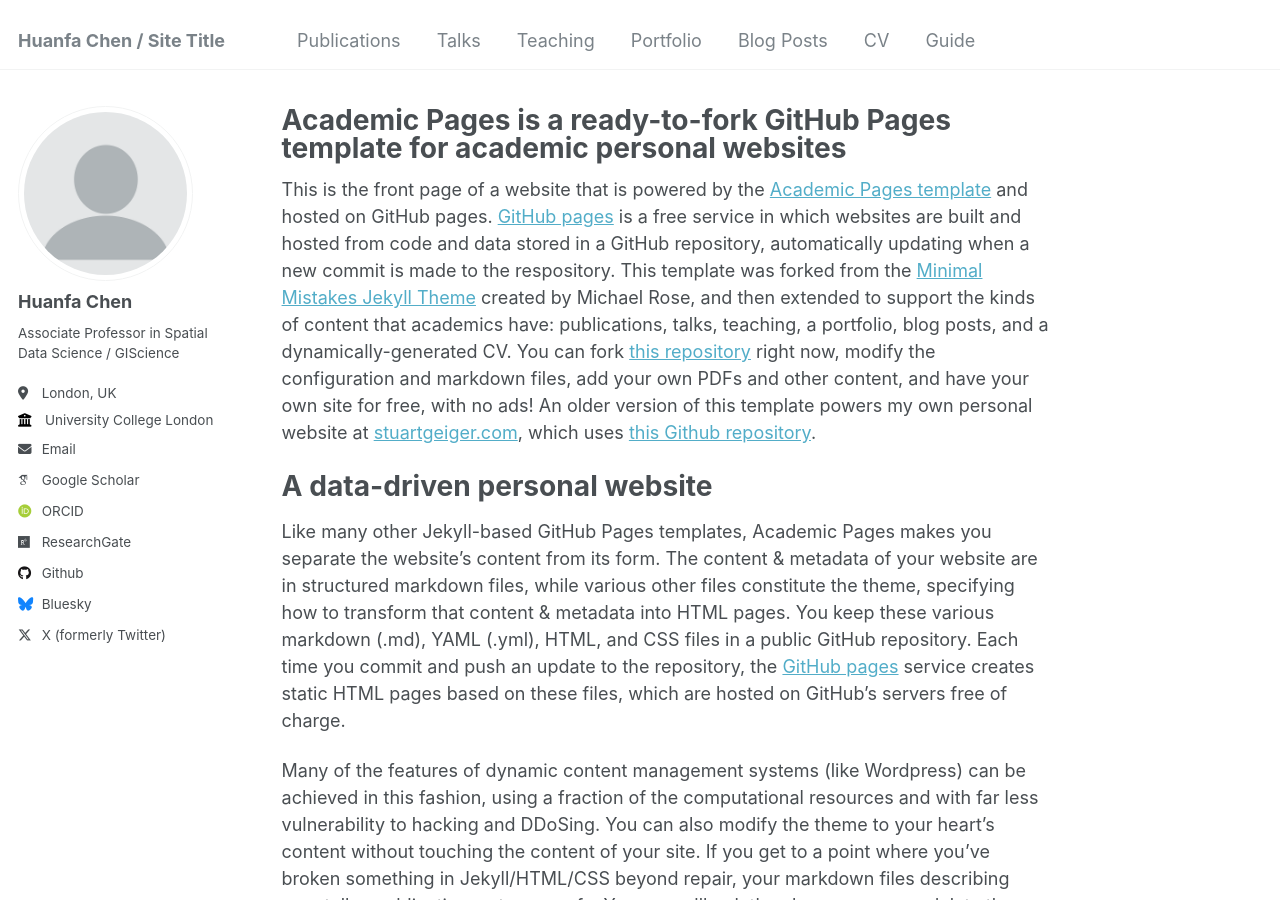
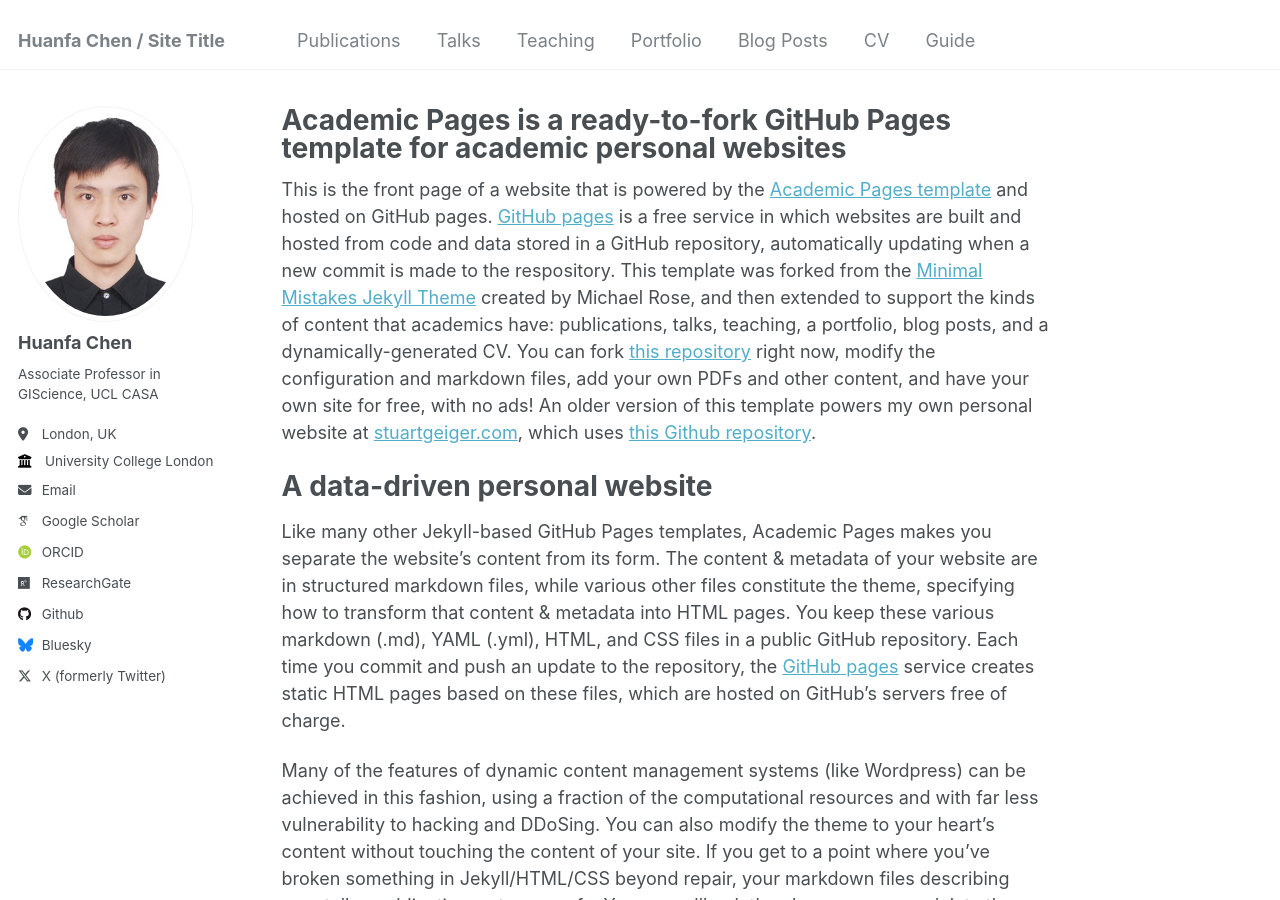
Before and after one commit to huanfachen/huanfachen.github.io, a Jekyll site: the page built from _pages/about.md, in a window 1280 px wide and 900 px high. Built offline with Jekyll 4.4.1, drawn with Linux system fonts in a browser that asks for light colours; some web fonts are replaced.

Commit message:
add profile

```diff
--- a/_config.yml
+++ b/_config.yml
@@ -21,10 +21,10 @@
 #               Additional customization can be done by editing /_includes/author-profile.html
 author:
   # Biographic information
-  avatar           : "profile.png"
+  avatar           : "Photo_Huanfa\ Chen.png"
   name             : "Huanfa Chen"
   pronouns         : # example: "she/her"
-  bio              : "Associate Professor in Spatial Data Science / GIScience"
+  bio              : "Associate Professor in GIScience, UCL CASA"
   location         : "London, UK"
   employer         : "University College London"
   uri              : # URL
```
Also changed, not shown: images/Photo_Huanfa Chen.png (added).
